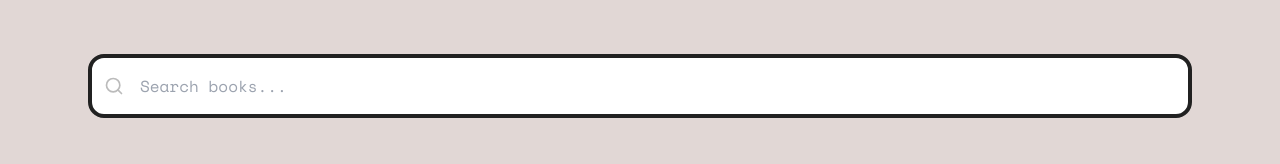
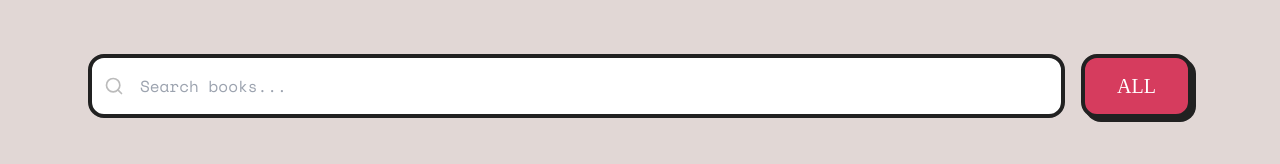
Before and after one commit to ctycho-dev/nouns-spa, a React (Vite) app: page /shelf in a window 1280 px wide. Shown: the part 218-382 px from the top of the page. Built offline with nearby package versions, Linux system fonts and the light colour scheme; a web font is replaced by a local one.

Commit message:
refactor: Simplify book filtering logic and update ShelfPage layout

```diff
--- a/src/pages/ShelfPage.tsx
+++ b/src/pages/ShelfPage.tsx
@@ -69,17 +69,13 @@ const BookFlipCard = ({ book }: { book: (typeof BOOKS)[0] }) => {
 const ShelfPage = () => {
   const [shelfTab, setShelfTab] = useState(TABS.BOOKS);
   const [searchQuery, setSearchQuery] = useState("");
-  const [bookFilter, setBookFilter] = useState("ALL");
 
   const filteredBooks = BOOKS.filter((b) => {
     const hasImage = b.image && b.image.trim() !== "";
     const matchesSearch =
       b.title.toLowerCase().includes(searchQuery.toLowerCase()) ||
       b.author.toLowerCase().includes(searchQuery.toLowerCase());
-    const matchesFilter =
-      bookFilter === "ALL" ||
-      (bookFilter === "MUST-READ" && b.tags.includes("Must-Read"));
-    return hasImage && matchesSearch && matchesFilter;
+    return hasImage && matchesSearch;
   });
 
   return (
@@ -102,8 +98,8 @@ const ShelfPage = () => {
 
       {shelfTab === TABS.BOOKS && (
         <div>
-          <div className="flex flex-col md:flex-row gap-6 mb-12 items-center">
-            <div className="relative flex-grow w-full">
+          <div className="flex gap-4 mb-12">
+            <div className="relative flex-1">
               <Search
                 className="absolute left-4 top-1/2 -translate-y-1/2 opacity-30"
                 size={20}
@@ -116,26 +112,10 @@ const ShelfPage = () => {
                 onChange={(e) => setSearchQuery(e.target.value)}
               />
             </div>
-            {/* <div className="flex gap-2">
-              {["ALL", "MUST-READ"].map((f) => (
-                <button
-                  key={f}
-                  onClick={() => setBookFilter(f)}
-                  className={`px-4 py-2 font-mono text-[10px] font-bold uppercase rounded-xl border-2 border-charcoal ${
-                    bookFilter === f
-                      ? "bg-nouns-red text-white"
-                      : "bg-white dark:bg-zinc-800"
-                  }`}
-                >
-                  {f === "MUST-READ" ? "⭐ Must-Read" : f}
-                </button>
-              ))}
-            </div> */}
+            <button className="px-8 font-heading text-xl rounded-2xl border-4 border-charcoal bg-nouns-red text-white shadow-nouns-sm whitespace-nowrap">
+              ALL
+            </button>
           </div>
-
-          {/* <div className="mb-8 font-heading text-xl text-nouns-blue">
-            {filteredBooks.length} BOOKS ON THE SHELF
-          </div> */}
 
           <div className="grid grid-cols-2 md:grid-cols-4 lg:grid-cols-6 gap-8">
             {filteredBooks.map((book) => (
```
